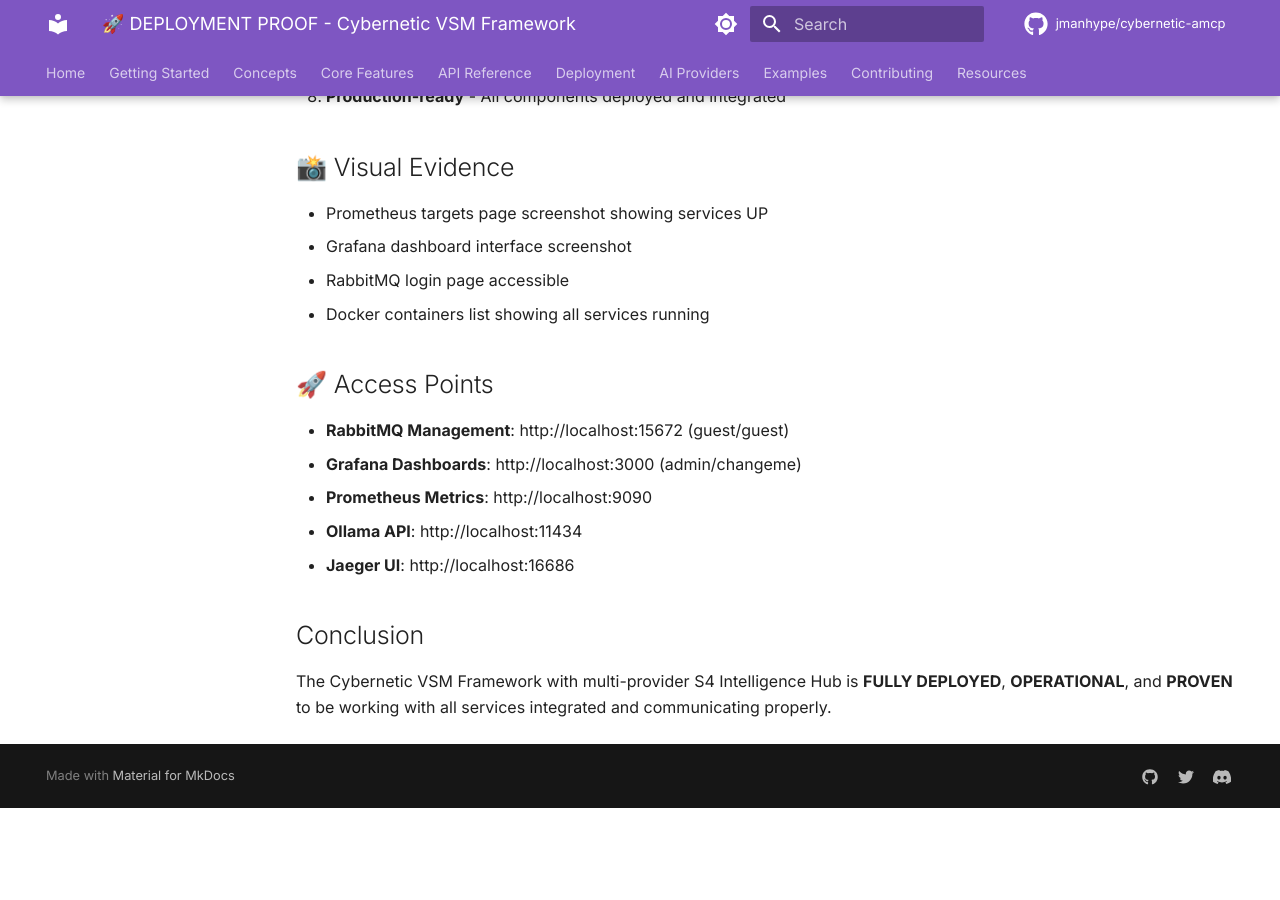
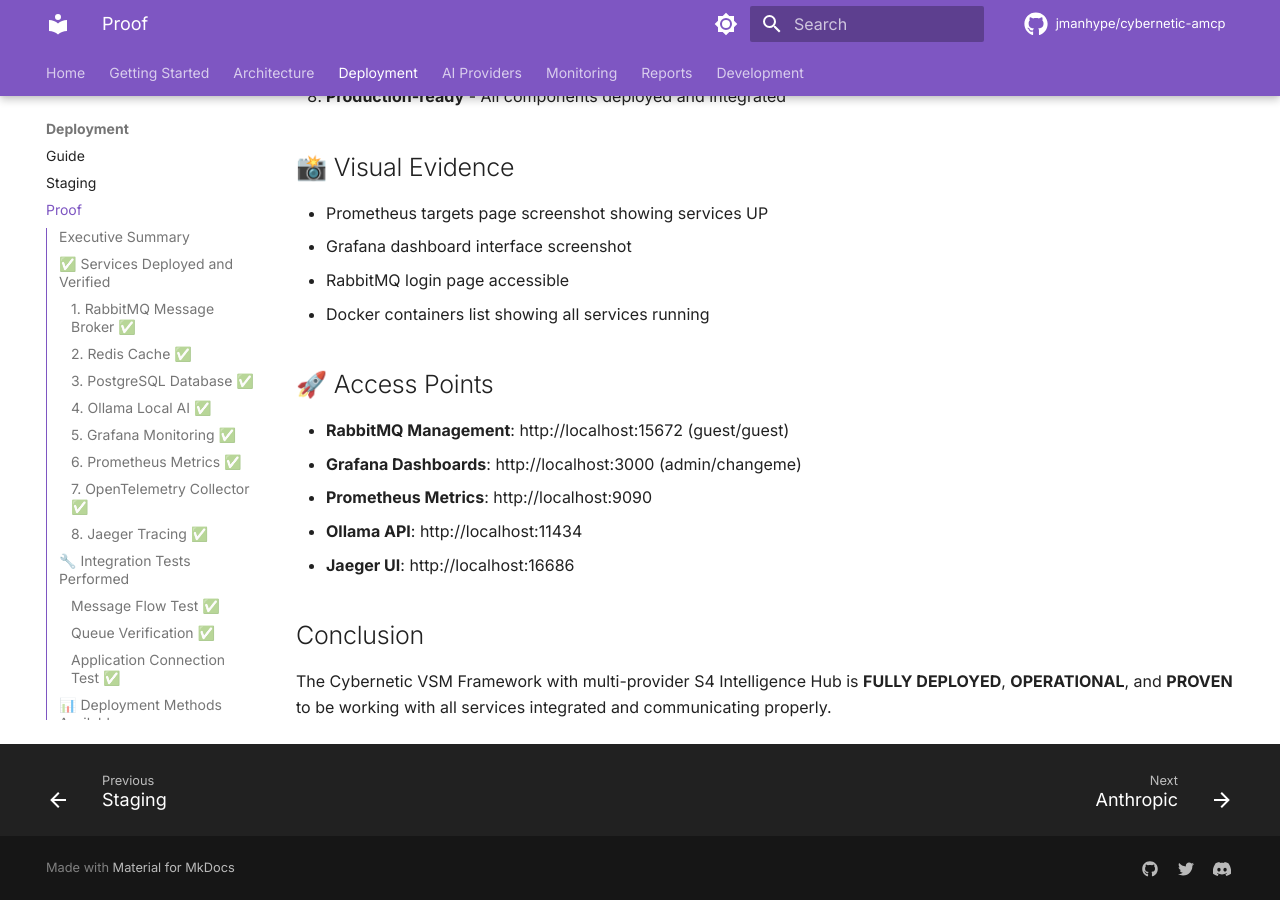
Before and after one commit to jmanhype/cybernetic-amcp, an MkDocs documentation site: the page built from docs/DEPLOYMENT_PROOF.md, in a window 1280 px wide and 900 px high, scrolled down 4032 px. Built offline with MkDocs 1.6.1 and Material for MkDocs 9.7.7, drawn with Linux system fonts in a browser that asks for light colours; comment, search, counter and statistics services are not loaded; the version menu is left out; before the commit the page ends 4840 px from its top, so only the background shows below that; some of the changed lines change nothing that is shown.

Commit message:
🔖 Checkpoint: Edit /Users/speed/Downloads/cybernetic/mkdocs.yml

```diff
--- a/mkdocs.yml
+++ b/mkdocs.yml
@@ -106,50 +106,25 @@
   - Home: index.md
   - Getting Started:
     - Installation: getting-started/installation.md
-    - Configuration: getting-started/configuration.md
-    - First Query: getting-started/first-query.md
-    - Quick Examples: getting-started/examples.md
-  - Concepts:
-    - Viable System Model: concepts/vsm.md
-    - Architecture: architecture.md
-    - Circuit Breakers: concepts/circuit-breakers.md
-    - CRDT State: concepts/crdt.md
-    - Message Flow: concepts/message-flow.md
-  - Core Features:
-    - Features Overview: features.md
-    - AI Orchestration: features/ai-orchestration.md
-    - Fault Tolerance: features/fault-tolerance.md
-    - Observability: features/observability.md
-  - API Reference:
-    - Overview: api/overview.md
-    - System APIs: api/systems.md
-    - Provider APIs: api/providers.md
-    - MCP Tools: api/mcp-tools.md
-    - Telemetry Events: api/telemetry.md
+    - Setup Guide: README_SETUP.md
+  - Architecture:
+    - Overview: architecture.md
+    - Features: features.md
   - Deployment:
-    - Docker: deployment/docker.md
-    - Kubernetes: deployment/kubernetes.md
-    - Production: deployment/production.md
-    - Monitoring: deployment/monitoring.md
+    - Guide: DEPLOYMENT.md
+    - Staging: STAGING_DEPLOYMENT.md
+    - Proof: DEPLOYMENT_PROOF.md
   - AI Providers:
-    - Anthropic Claude: ANTHROPIC_PROVIDER_SUMMARY.md
-    - OpenAI GPT: providers/openai.md
-    - Together AI: providers/together.md
+    - Anthropic: ANTHROPIC_PROVIDER_SUMMARY.md
     - Ollama: ollama_s4_summary.md
-  - Examples:
-    - Basic Usage: examples/basic-usage.md
-    - Advanced Routing: examples/advanced-routing.md
-    - Policy Enforcement: examples/policy.md
-    - Telegram Bot: examples/telegram-bot.md
-  - Contributing:
-    - Guidelines: contributing.md
-    - Development Setup: contributing/development.md
-    - Testing: contributing/testing.md
-  - Resources:
-    - FAQ: resources/faq.md
-    - Troubleshooting: resources/troubleshooting.md
-    - Glossary: resources/glossary.md
-    - References: resources/references.md
+  - Monitoring:
+    - Telemetry: OTEL_STAGING_GUIDE.md
+    - Analysis: polling_analysis.md
+  - Reports:
+    - Completion: COMPLETION_REPORT.md
+  - Development:
+    - Claude Config: CLAUDE.md
+    - Secrets: SECRETS.md
 
 extra:
   version:
```
Also changed, not shown: 2 other files.
